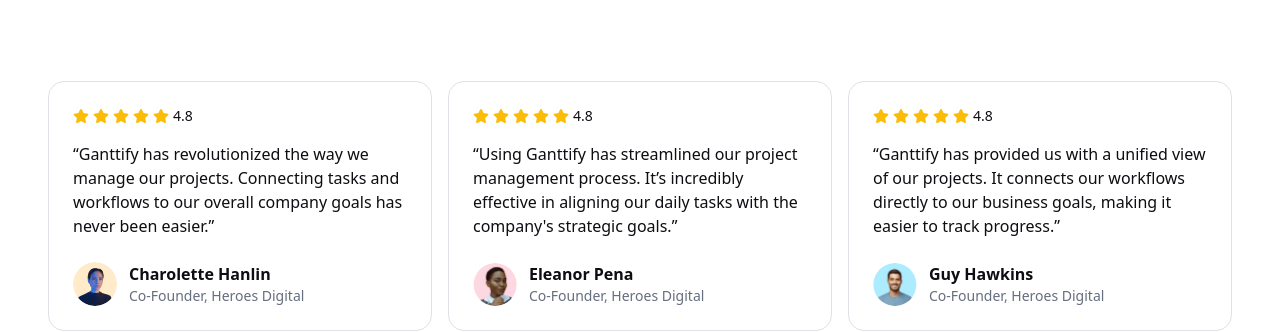
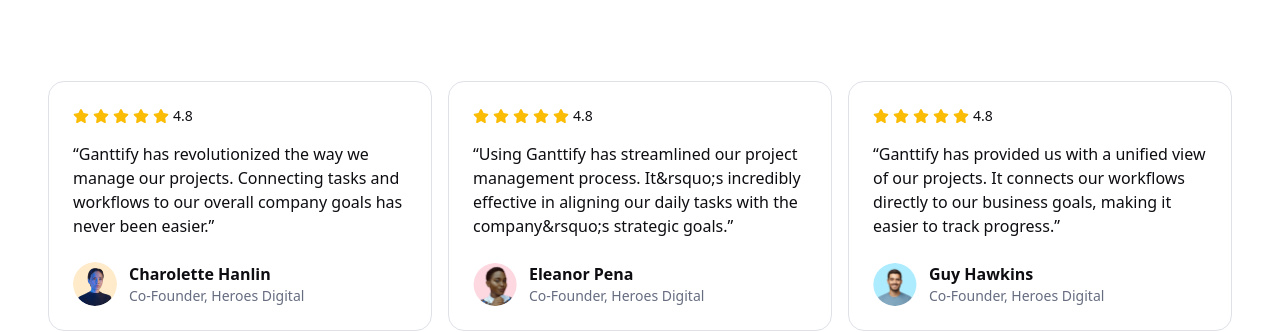
Before and after one commit to akdwivedi-explorer/flowdojo, a Next.js app: page / in a window 1280 px wide. Shown: the part 3249-3581 px from the top of the page. Built offline with nearby package versions, Linux system fonts and the light colour scheme.

Commit message:
error solved

```diff
--- a/components/customer/Customer.tsx
+++ b/components/customer/Customer.tsx
@@ -15,7 +15,7 @@
           See What Our Customers Are Saying
         </h1>
         <p className="pt-4 text-center text-[#666D80] font-normal text-base md:text-lg">
-          Here's what some of our customers say about our platform.
+          Here&apos;s what some of our customers say about our platform.
         </p>
       </section>
 
@@ -33,7 +33,7 @@
             name: "Eleanor Pena",
             role: "Co-Founder, Heroes Digital",
             review:
-              "Using Ganttify has streamlined our project management process. It’s incredibly effective in aligning our daily tasks with the company's strategic goals.",
+              "Using Ganttify has streamlined our project management process. It&rsquo;s incredibly effective in aligning our daily tasks with the company&rsquo;s strategic goals.",
           },
           {
             avatar: "/customer/Avatars Base (2).png",
```
